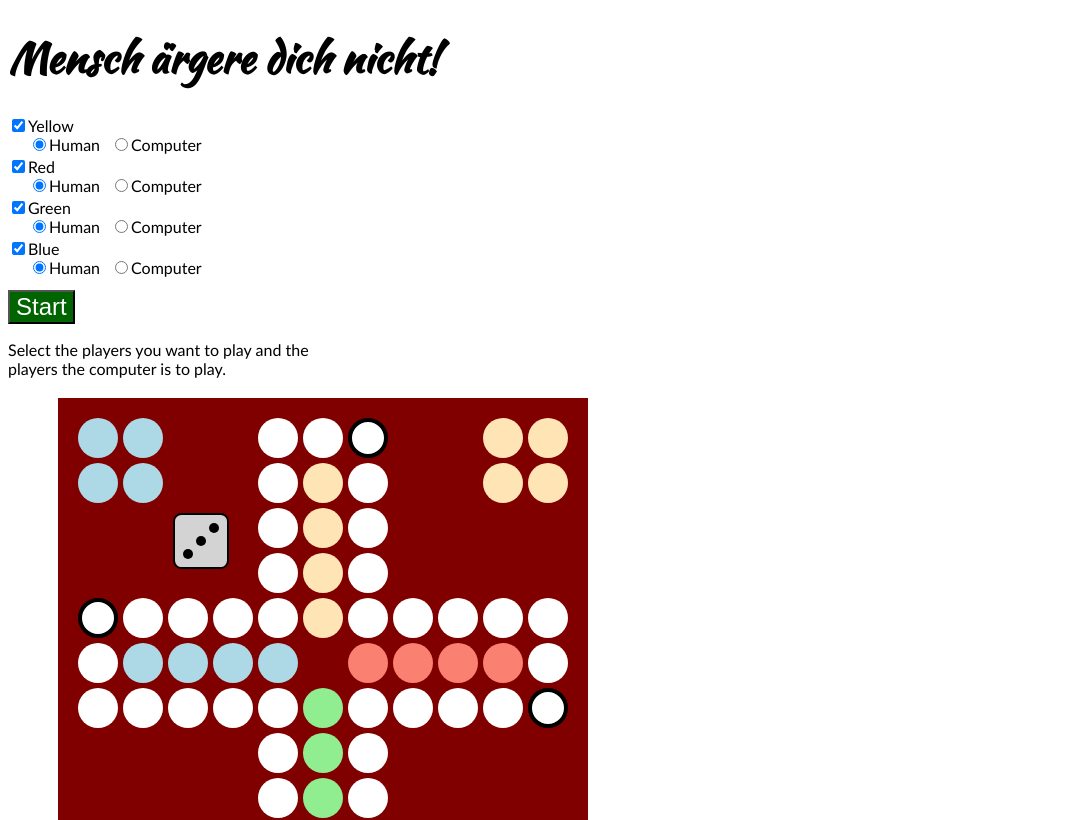
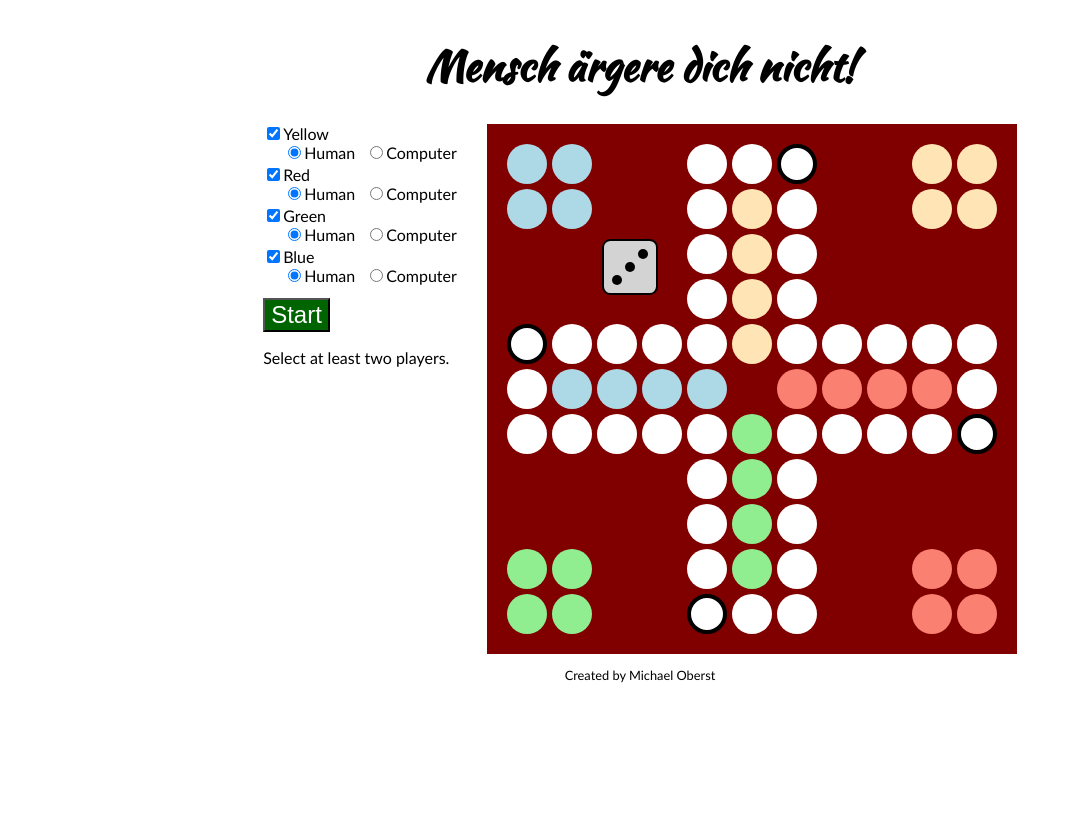
Before and after one commit to miob1781/mensch-aergere-dich-nicht, a React (Create React App) app: page / in a window 1280 px wide. Shown: the top 820 px of the page, without its empty margins (0-1072 px from the left). Built offline with nearby package versions, Linux system fonts and the light colour scheme.

Commit message:
improve positioning

```diff
--- a/src/App.tsx
+++ b/src/App.tsx
@@ -11,6 +11,7 @@
     box-sizing: border-box;
 `
 // TO DO: Find a way to avoid the flickering (reloading of the font?) of the heading.
+// Update: This problem does not occur in production.
 const Header = styled.header`
 
     /* kaushan-script-regular - latin */
@@ -27,12 +28,20 @@
 
     font-family: 'Kaushan Script', cursive;
     font-size: 1.3em;
+    display: flex;
+    justify-content: center;
 `
 
-const Main = styled.main``
+const Main = styled.main`
+    @media only screen and (min-width: 601px) {
+        display: flex;
+        justify-content: center;
+    }
+`
 
 const Footer = styled.footer`
     font-size: 0.8em;
+    text-align: center;
 `
 
 function App() {
--- a/src/features/board/Board.tsx
+++ b/src/features/board/Board.tsx
@@ -7,16 +7,17 @@
 /** styled component for Board */
 const BoardContainer = styled.div`
     display: inline-grid;
+    justify-content: center;
     max-width: 490px;
     padding: 20px;
-    margin-left: 50px;
+    margin-left: 30px;
     margin-right: 10px;
     grid-template-columns: repeat(11, minmax(0, 40px));
     grid-template-rows: repeat(11, minmax(0, 40px));
     gap: 5px;
     background-color: maroon;
     @media only screen and (max-width: 600px) {
-        margin-left: 0px;
+        margin-left: 10px;
         margin-right: 20px;
         display: grid;
         width: 84vw;
--- a/src/features/start/Display.tsx
+++ b/src/features/start/Display.tsx
@@ -11,7 +11,7 @@
     const gameOn = useAppSelector(state => state.start.gameOn)
     const playerOn = useAppSelector(state => state.board.playerOn)
     const hasWon = useAppSelector(state => state.board.hasWon)
-    const initialText: string = 'Select the players you want to play and the players the computer is to play.'
+    const initialText: string = 'Select at least two players.'
     const nextPlayerText: string = `It's ${getStringFromPlayer(playerOn)}'s turn.`  // @ts-ignore
     const hasWonText: string = `Congratulations! ${getStringFromPlayer(hasWon)} has won.`
 
--- a/src/features/start/Start.tsx
+++ b/src/features/start/Start.tsx
@@ -6,6 +6,7 @@
 
 /** styled component for the Start component */
 const StartContainer = styled.div`
+    margin-left: 10px;
     margin-bottom: 20px;
     @media only screen and (max-width: 600px) {
         font-size: 1.4em;
```
Lines whose indentation alone changed are shown as unchanged.
